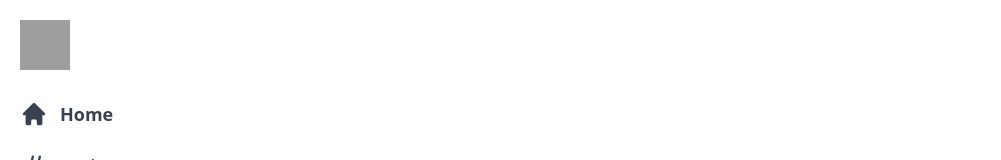
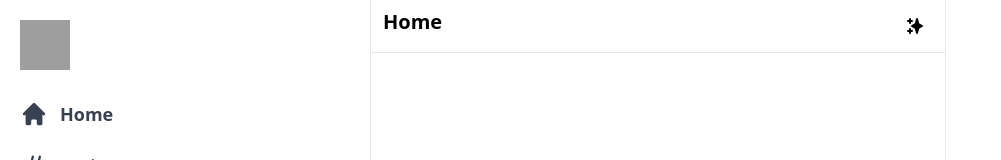
Before and after one commit to lawsonchibueze/twitter, a Next.js app: page / in a window 1280 px wide. Shown: the top 160 px of the page, without its empty margins (0-1001 px from the left). Built offline with nearby package versions, Linux system fonts and the light colour scheme; grey boxes are pictures that could not be loaded.

Commit message:
Create Feed Component

```diff
--- /dev/null
+++ b/components/Feed.js
@@ -0,0 +1,17 @@
+import { SparklesIcon } from '@heroicons/react/solid'
+import React from 'react'
+
+const Feed = () => {
+  return (
+    <div className='xl:ml-[370px] border-l border-r xl:min-w-[576px] sm:ml-[73px] flex-grow max-w-xl'>
+      <div className='flex py-2 px-3 sticky top-0 z-50 bg-white border-b border-gray-200'>
+        <h2 className='text-lg sm:text-xl font-bold cursor-pointer'>Home</h2>
+        <div className='hoverEffect flex items-center justify-center px-0 ml-auto w-9 h-9'>
+          <SparklesIcon className='h-5' />
+        </div>
+      </div>
+    </div>
+  )
+}
+
+export default Feed
--- a/components/Sidebar.js
+++ b/components/Sidebar.js
@@ -48,7 +48,6 @@
           alt='profile'
           height={50}
           width={50}
-          className='p-0 bg-blue-100'
         />
         <div className='text-gray mr-2 leading-5 hidden md:inline'>
           <h4 className='font-bold'>Lawson Chibueze</h4>
--- a/pages/index.js
+++ b/pages/index.js
@@ -1,5 +1,6 @@
 import Head from 'next/head'
 import Image from 'next/image'
+import Feed from '../components/Feed'
 import Sidebar from '../components/Sidebar'
 
 export default function Home() {
@@ -15,6 +16,8 @@
         <Sidebar />
 
         {/* Feeds */}
+        <Feed />
+
         {/* Widgets */}
         {/* Modal */}
       </main>
```
